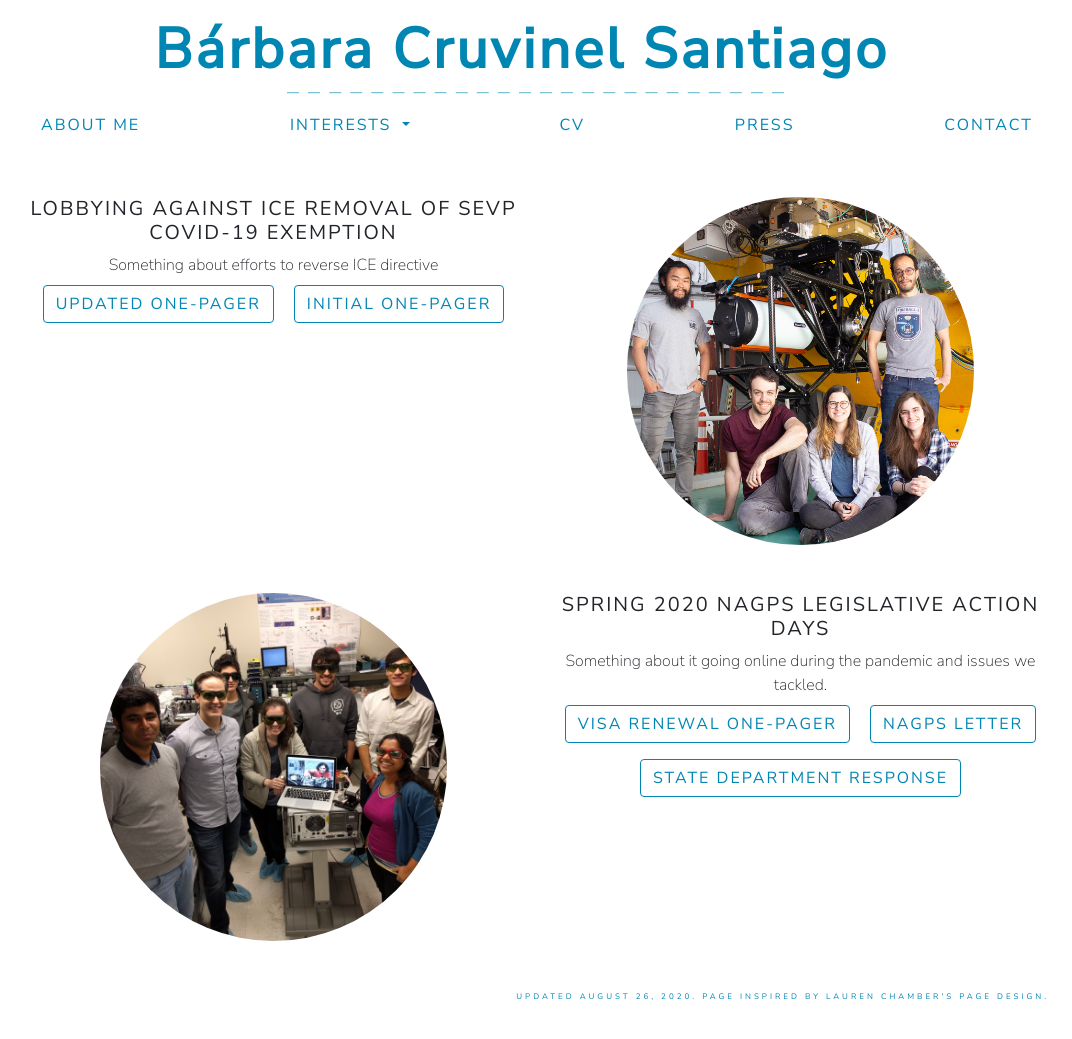
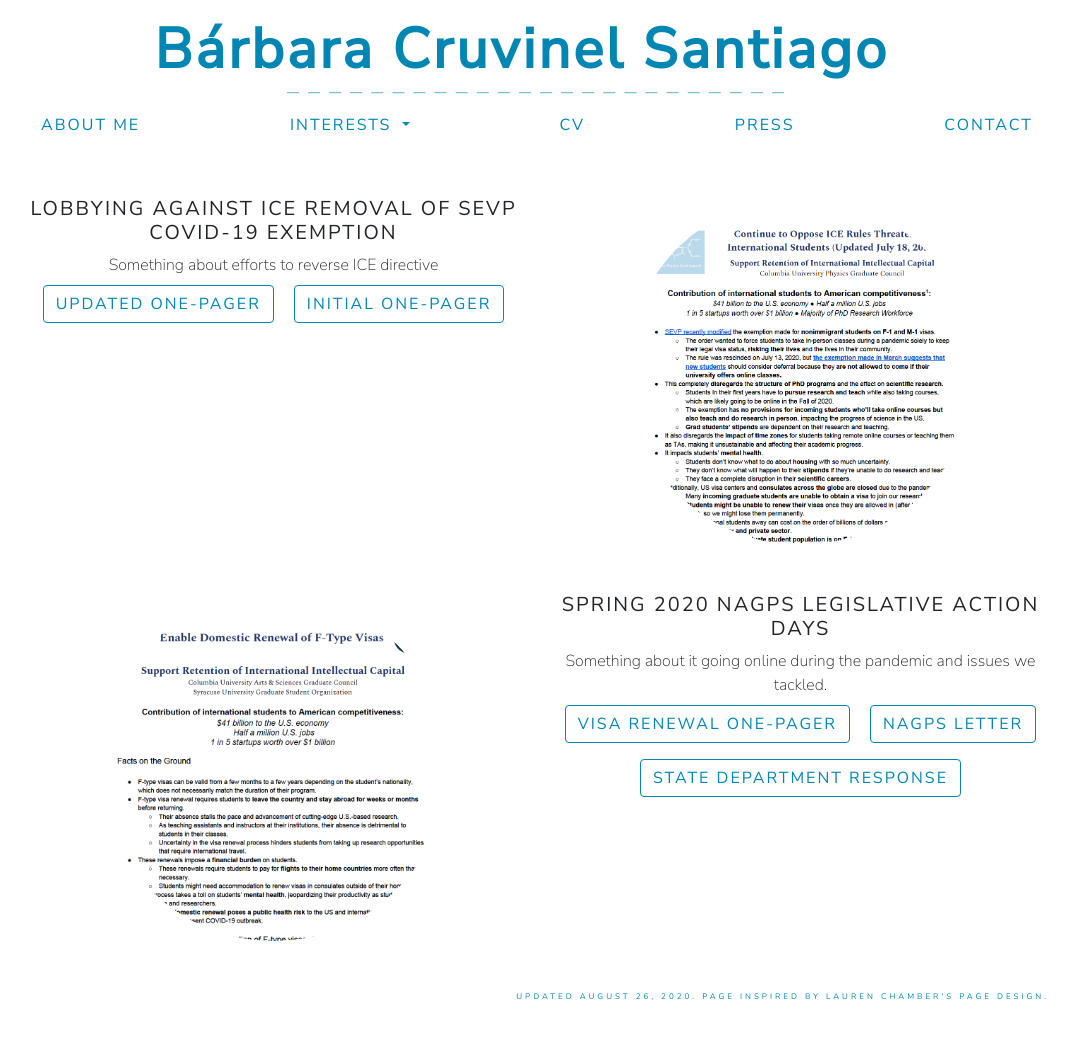
Before and after one commit to barbaracrusan/barbaracrusan.github.io, a Jekyll site: the page built from policy.html, in a window 1280 px wide and 1041 px high. Shown: the whole window, without its empty margins (103-1175 px from the left). Built offline with Jekyll 4.4.1, drawn with Linux system fonts in a browser that asks for light colours; nearby versions of some CDN libraries.

Commit message:
updated policy photos

```diff
--- a/policy.html
+++ b/policy.html
@@ -23,14 +23,14 @@ title: PUBLIC POLICY
       </div>
 
       <div class="col-md-6 align-middle">
-        <img src="images/CHaS_group.jpg" width=70% align="center">
+        <img src="images/ICE_lobbying.png" width=70% align="center">
       </div>
     </div>
 
     <!-- - - - - - - NAGPS LAD - Spring 2020 - - - - - - - -->
     <div class="row text-center my-5">
       <div class="col-md-6 align-middle">
-        <img src="images/LIGO_lab.jpg" width=70% align="center">
+        <img src="images/visa_lobby.png" width=70% align="center">
       </div>
 
       <div class="col-md-6">
```
Also changed, not shown: images/ICE_Lobbying.png (renamed from images/Captura de Tela 2020-08-26 às 21.22.22.png), images/visa_lobby.png (added), 1 other file.
